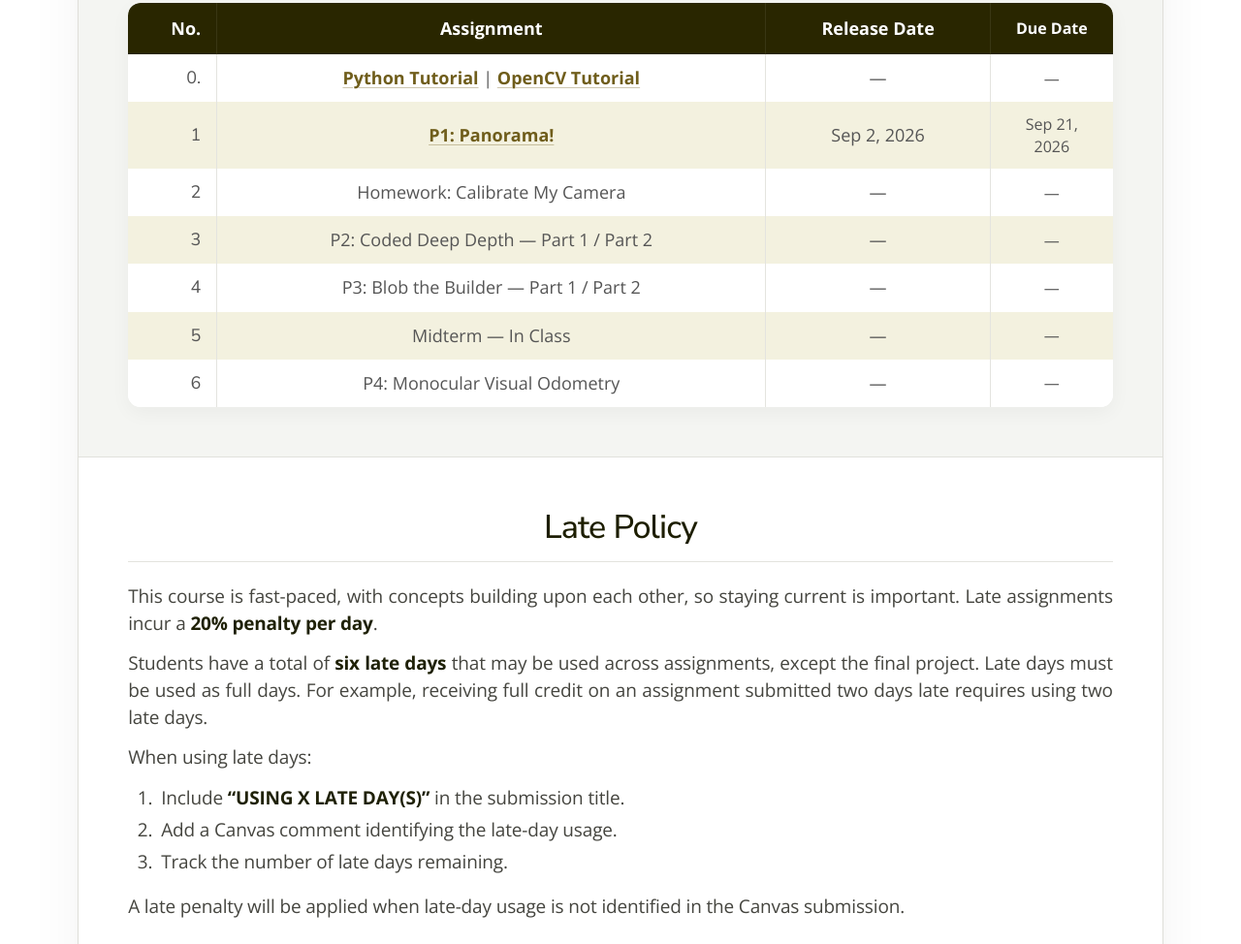
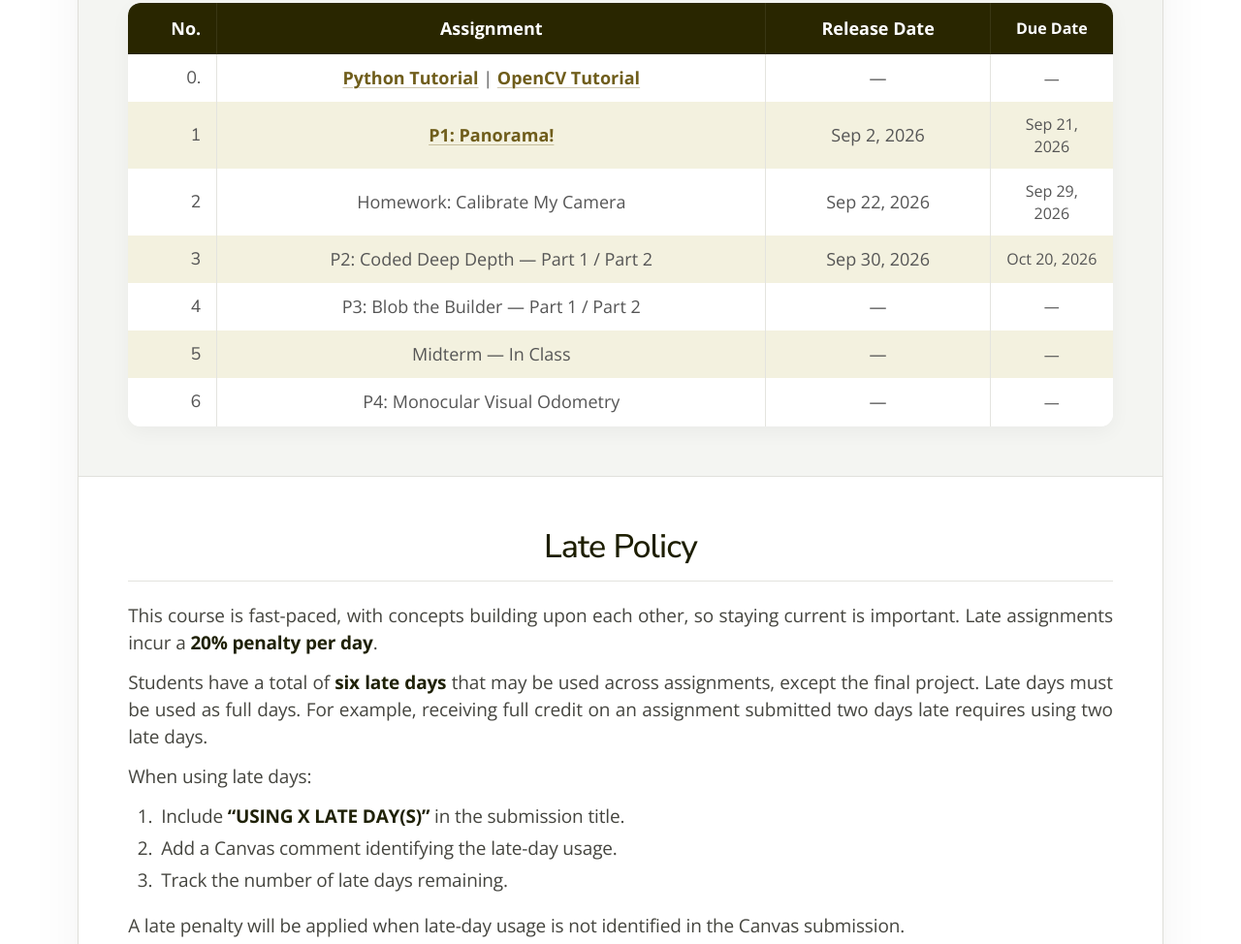
Before and after one commit to praisecu/praisecu.github.io, an Eleventy site: page src/teaching/advancedcv-fall2026.md in a window 1280 px wide. Shown: the part 4286-5260 px from the top of the page at 97% size. Built offline with nearby package versions, Linux system fonts and the light colour scheme; Eleventy itself is replaced by a stand-in of ours; files that its build step writes are made by us from their sources.

Commit message:
Schedule the calibration homework and P2 for Advanced CV Fall 2026
Homework: Calibrate My Camera runs September 22 to 29, and P2: Coded Deep
Depth runs September 30 to October 20.

```diff
--- a/src/teaching/advancedcv-fall2026.md
+++ b/src/teaching/advancedcv-fall2026.md
@@ -150,8 +150,8 @@ Students may discuss concepts with team members and other class members, but may
 |-:|-|:-:|:-:|
 | 0. | [Python Tutorial](https://colab.research.google.com/github/cs231n/cs231n.github.io/blob/master/python-colab.ipynb#scrollTo=qVrTo-LhL9eS) \| [OpenCV Tutorial](https://colab.research.google.com/drive/1b-LlTfcJR9lGzilay8z7NHqyD4ItnDsB?usp=sharing) | — | — |
 |1|[P1: Panorama!](https://colab.research.google.com/drive/1bU_OAJUjFJ54Qqh-tCoWJRwQBe2T6Vn-?usp=sharing)|Sep 2, 2026|Sep 21, 2026|
-|2|Homework: Calibrate My Camera|—|—|
-|3|P2: Coded Deep Depth — Part 1 / Part 2|—|—|
+|2|Homework: Calibrate My Camera|Sep 22, 2026|Sep 29, 2026|
+|3|P2: Coded Deep Depth — Part 1 / Part 2|Sep 30, 2026|Oct 20, 2026|
 |4|P3: Blob the Builder — Part 1 / Part 2|—|—|
 |5|Midterm — In Class|—|—|
 |6|P4: Monocular Visual Odometry|—|—|
```
